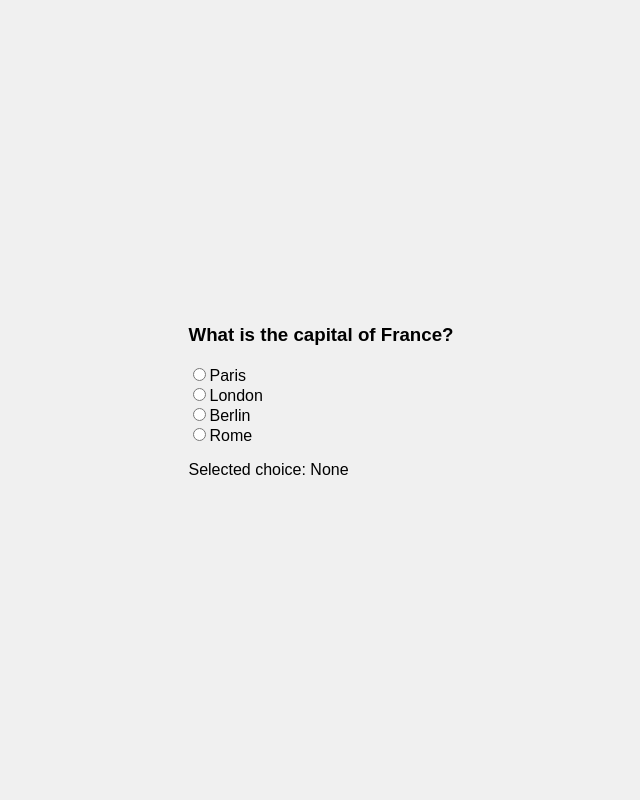
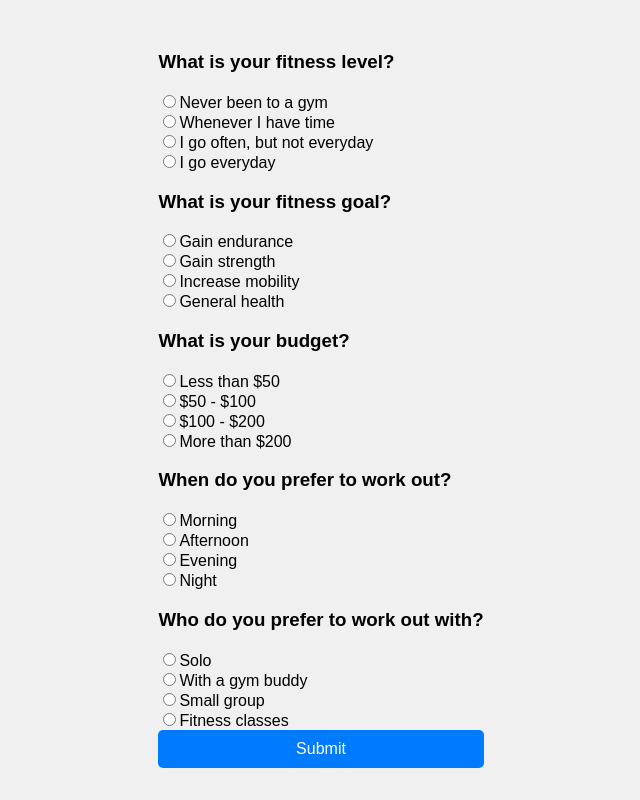
Before and after one commit to Picos-Gallos/home-gym, a React (Create React App) app: page /survey in a window 1280 px wide. Shown: the whole page, without its empty margins (319-959 px from the left). Built offline with nearby package versions, Linux system fonts and the light colour scheme; no server answers.

Commit message:
Attempting to add Firestore connection

```diff
--- a/package.json
+++ b/package.json
@@ -3,6 +3,7 @@
   "version": "0.1.0",
   "private": true,
   "dependencies": {
+    "@react-google-maps/api": "^2.19.3",
     "@testing-library/jest-dom": "^5.17.0",
     "@testing-library/react": "^13.4.0",
     "@testing-library/user-event": "^13.5.0",
--- a/src/Firebase.js
+++ b/src/Firebase.js
@@ -1,5 +1,6 @@
 import { initializeApp } from 'firebase/app';
 import { getAuth } from 'firebase/auth';
+import { getFirestore } from 'firebase/firestore';
 
 const firebaseConfig = {
     apiKey: process.env.REACT_APP_API_KEY,
@@ -12,5 +13,6 @@ const firebaseConfig = {
 
 const app = initializeApp(firebaseConfig);
 const auth = getAuth(app);
+const db = getFirestore(app);
 
-export { auth };
+export { auth, db };
--- a/src/Survey.js
+++ b/src/Survey.js
@@ -1,34 +1,97 @@
-import React, { useState } from 'react';
+import React, { useState } from "react";
+import { addDoc, collection } from "firebase/firestore";
+import { auth, db } from "./Firebase";
 
 function Survey() {
-    const [selectedChoice, setSelectedChoice] = useState(null);
+  const [selectedChoices, setSelectedChoices] = useState({});
 
-    const question = "What is the capital of France?";
-    const choices = ["Paris", "London", "Berlin", "Rome"];
+  const questions = [
+    {
+      id: "fitnessLevel",
+      text: "What is your fitness level?",
+      choices: [
+        "Never been to a gym",
+        "Whenever I have time",
+        "I go often, but not everyday",
+        "I go everyday",
+      ],
+    },
+    {
+      id: "fitnessGoal",
+      text: "What is your fitness goal?",
+      choices: [
+        "Gain endurance",
+        "Gain strength",
+        "Increase mobility",
+        "General health",
+      ],
+    },
+    {
+      id: "budget",
+      text: "What is your budget?",
+      choices: ["Less than $50", "$50 - $100", "$100 - $200", "More than $200"],
+    },
+    {
+      id: "schedule",
+      text: "When do you prefer to work out?",
+      choices: ["Morning", "Afternoon", "Evening", "Night"],
+    },
+    {
+      id: "buddy",
+      text: "Who do you prefer to work out with?",
+      choices: ["Solo", "With a gym buddy", "Small group", "Fitness classes"],
+    },
+  ];
 
-    const handleChoiceSelection = (choiceIndex) => {
-        setSelectedChoice(choiceIndex);
+  const handleChoiceSelection = (questionId, choiceIndex) => {
+    setSelectedChoices((prevChoices) => ({
+      ...prevChoices,
+      [questionId]: choiceIndex,
+    }));
+  };
+
+  const handleSubmit = async (e) => {
+    e.preventDefault();
+    console.log("Current user: ", auth.currentUser);
+    console.log("Selected choices: ", selectedChoices);
+    try {
+        const log = await addDoc(collection(db, "users"), {
+            userId: auth.currentUser.uid,
+            fitnessLevel: questions[0].choices[selectedChoices.fitnessLevel],
+            fitnessGoal: questions[1].choices[selectedChoices.fitnessGoal],
+            budget: questions[2].choices[selectedChoices.budget],
+            schedule: questions[3].choices[selectedChoices.schedule],
+            buddy: questions[4].choices[selectedChoices.buddy],
+        });
+        console.log("Survey submitted successfully!", log);
+    } catch (error) {
+        console.error("Error submitting survey: ", error);
+    }
   };
 
   return (
-        <div>
-            <h3>{question}</h3>
-            {choices.map((choice, index) => (
+    <form onSubmit={handleSubmit}>
+      {questions.map((question) => (
+        <div key={question.id}>
+          <h3>{question.text}</h3>
+          {question.choices.map((choice, index) => (
             <div key={index}>
               <input
                 type="radio"
-                        id={`choice-${index}`}
-                        name="choices"
+                id={`${question.id}-${index}`}
+                name={question.id}
                 value={choice}
-                        checked={selectedChoice === index}
-                        onChange={() => handleChoiceSelection(index)}
+                checked={selectedChoices[question.id] === index}
+                onChange={() => handleChoiceSelection(question.id, index)}
               />
-                    <label htmlFor={`choice-${index}`}>{choice}</label>
+              <label htmlFor={`${question.id}-${index}`}>{choice}</label>
             </div>
           ))}
-            <p>Selected choice: {selectedChoice !== null ? choices[selectedChoice] : 'None'}</p>
         </div>
+      ))}
+      <input type="submit" value="Submit" />
+    </form>
   );
-};
+}
 
 export default Survey;
```
Also changed, not shown: src/Register.js (+29 -16 lines), 1 other file (tests, documents, lock files or other folders). Lines whose indentation alone changed are shown as unchanged.
